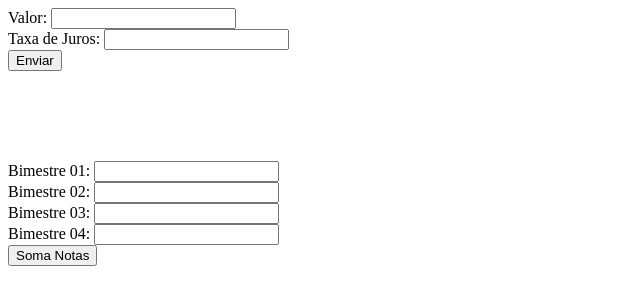
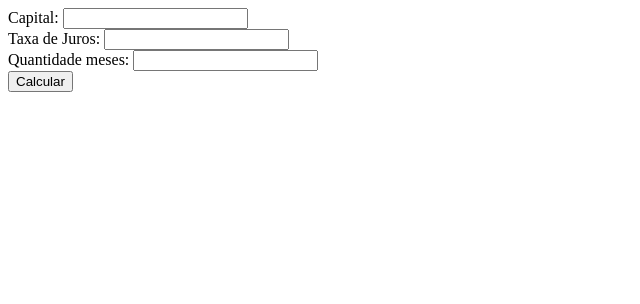
Before and after one commit to anaflavia2006/primeiroi_3t, a plain HTML site: page index.html in a window 1280 px wide. Shown: the whole page, without its empty margins (0-640 px from the left). Drawn offline with Linux system fonts and the light colour scheme.

Commit message:
Update index.html

```diff
--- a/index.html
+++ b/index.html
@@ -1,4 +1,3 @@
-
 <!DOCTYPE html>
 <html lang="en">
 <head>
@@ -10,17 +9,13 @@
 
 </head>
 <body>
-   Valor: <input id="valor" type="text"> <br>
-   Taxa de Juros: <input id="juros" type="text"> <br>
-   <button onclick="total()">Enviar</button>
 
-   <br><br><br><br>
-   <span id="resultado"></span><br><br>
-   Bimestre 01: <input id="b1" type="text"> <br>
-   Bimestre 02: <input id="b2" type="text"> <br>
-   Bimestre 03: <input id="b3" type="text"> <br>
-   Bimestre 04: <input id="b4" type="text"> <br>
-   <button onclick="soma()">Soma Notas</button>
+Capital: <input id="valor" type="text"> <br>
+Taxa de Juros: <input id="juros" type="text"> <br>
+
+Quantidade meses: <input id="meses" type="text"> <br>
+
+<button onclick="total()">Calcular</button>
 
 </body>
 </html>
```
